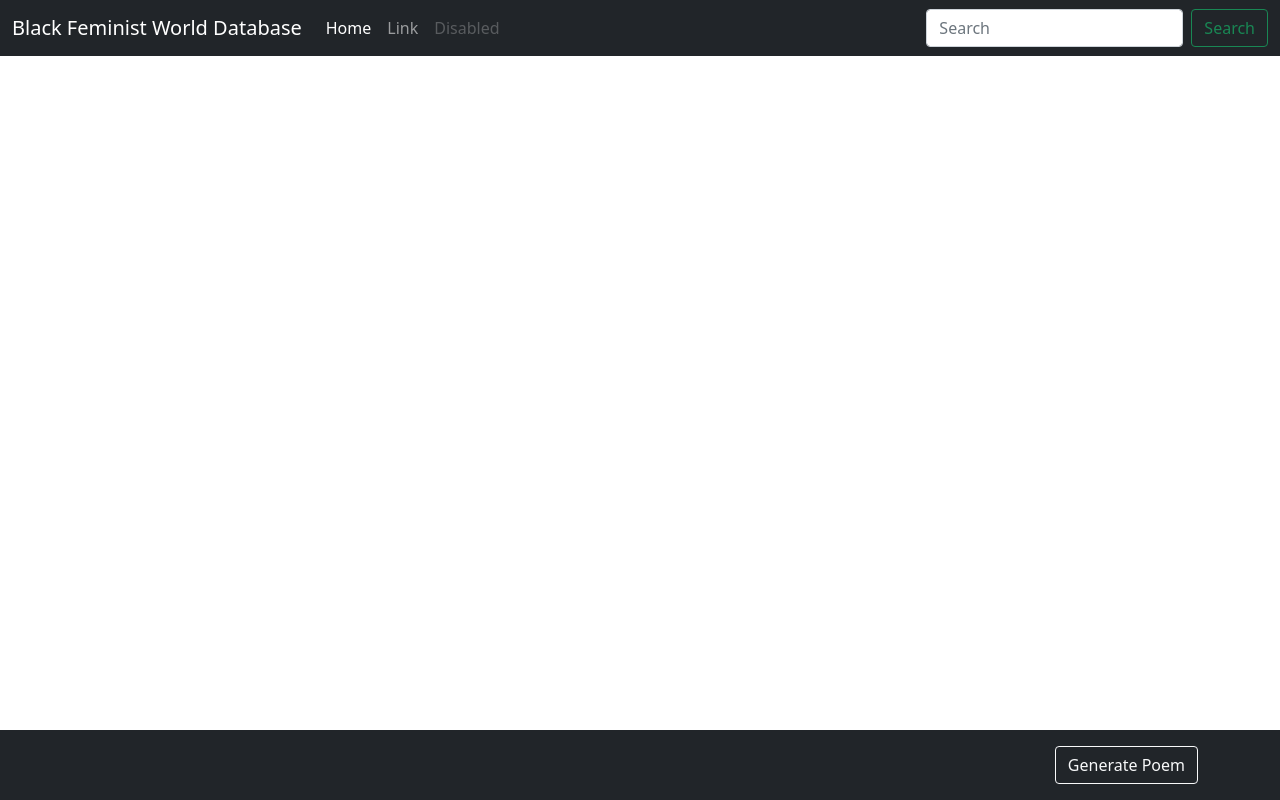
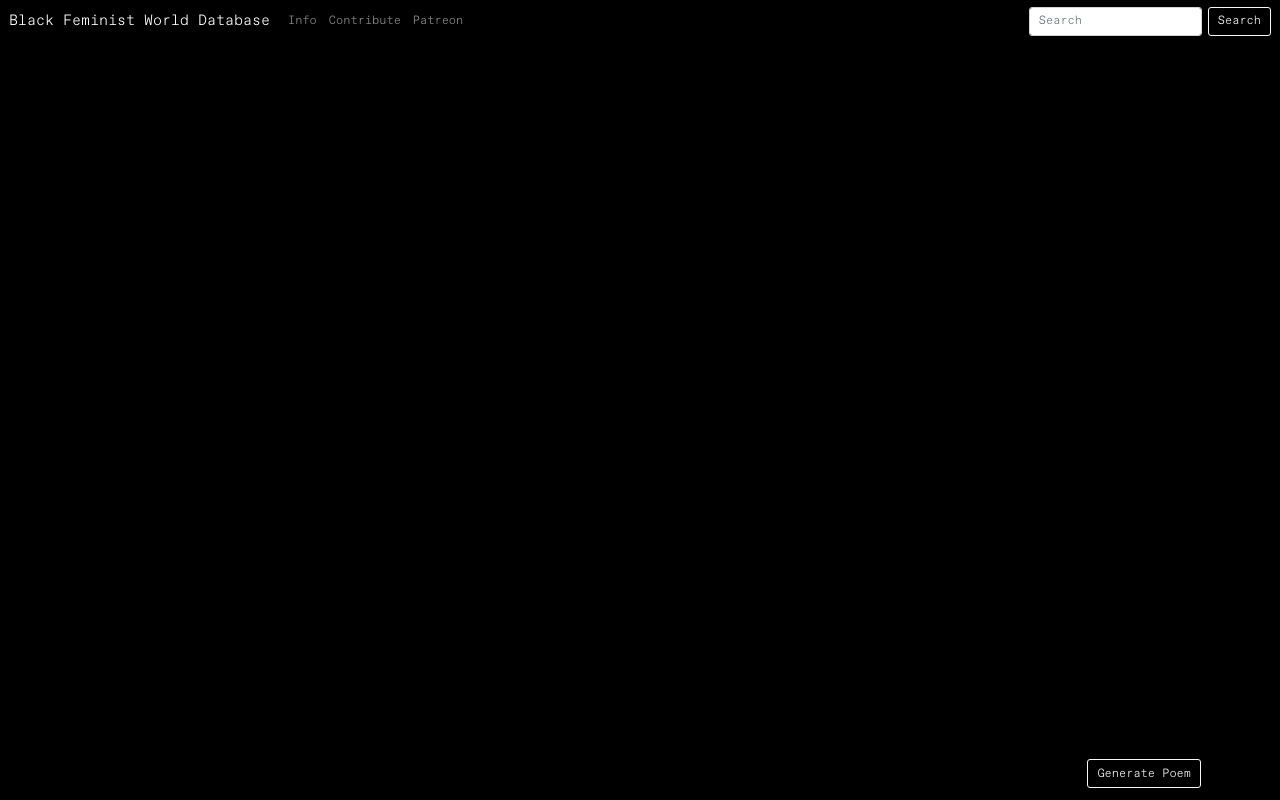
Before and after one commit to AyanaZaire/black-feminist-world, a plain HTML site: page index.html in a window 1280 px wide. Drawn offline with nearby package versions, Linux system fonts and the light colour scheme; no server answers.

Commit message:
updated css to all black everything and white borders

```diff
--- a/index.html
+++ b/index.html
@@ -13,6 +13,22 @@
   <title>Black Feminist World Database</title>
   <script type="text/javascript" src="index.js"></script>
   <style>
+
+   @font-face { font-family: FavoritMono; src: url('ABCFavoritMono-Light.otf'); }
+
+  /* default font-size is 16px - https://bootstrapcreative.com/bootstrap-text-sizes/ */
+  html {
+  font-size: 12px;
+  }
+
+   body {
+     background-color:black;
+     font-family: FavoritMono, sans-serif;
+   }
+
+   small, a {
+     color: #917a4f;
+   }
 
   img {
     object-fit: cover;
@@ -34,6 +50,10 @@
       padding-top: 20px;
       background-color: #f1f1f1;
       height: 100%;
+    }
+
+    .navbar {
+      background-color: #000000;
     }
 
     /* Set black background color, white text and some padding */
@@ -85,11 +105,11 @@
     }
   </style>
 </head>
-<body>
+<body class="text-white">
 <script src="https://cdn.jsdelivr.net/npm/bootstrap@5.0.2/dist/js/bootstrap.bundle.min.js" integrity="sha384-MrcW6ZMFYlzcLA8Nl+NtUVF0sA7MsXsP1UyJoMp4YLEuNSfAP+JcXn/tWtIaxVXM" crossorigin="anonymous"></script>
 <header>
   <!-- Fixed navbar -->
-  <nav class="navbar navbar-expand-md navbar-dark fixed-top bg-dark">
+  <nav class="navbar fixed-top navbar-expand-md navbar-dark" style="background-color: #000000;">
     <div class="container-fluid">
       <a class="navbar-brand" href="#">Black Feminist World Database</a>
       <button class="navbar-toggler" type="button" data-bs-toggle="collapse" data-bs-target="#navbarCollapse" aria-controls="navbarCollapse" aria-expanded="false" aria-label="Toggle navigation">
@@ -98,18 +118,18 @@
       <div class="collapse navbar-collapse" id="navbarCollapse">
         <ul class="navbar-nav me-auto mb-2 mb-md-0">
           <li class="nav-item">
-            <a class="nav-link active" aria-current="page" href="#">Home</a>
+            <a class="nav-link" href="#">Info</a>
           </li>
           <li class="nav-item">
-            <a class="nav-link" href="#">Link</a>
+            <a class="nav-link" href="#">Contribute</a>
           </li>
           <li class="nav-item">
-            <a class="nav-link disabled" href="#" tabindex="-1" aria-disabled="true">Disabled</a>
+            <a class="nav-link" href="https://www.patreon.com/seedapress">Patreon</a>
           </li>
         </ul>
         <form class="d-flex">
           <input class="form-control me-2" type="search" placeholder="Search" aria-label="Search">
-          <button class="btn btn-outline-success" type="submit">Search</button>
+          <button class="btn btn-outline-light" type="submit">Search</button>
         </form>
       </div>
     </div>
@@ -138,7 +158,7 @@
 </div>
 <br>
 
-<footer class="footer fixed-bottom mt-auto py-3 bg-dark">
+<footer class="footer fixed-bottom mt-auto py-3" style="background-color: #000000;">
   <div class="container">
     <div class="row">
      <div class="col-auto me-auto">
--- a/index.js
+++ b/index.js
@@ -18,15 +18,15 @@ function loadEntries() {
     entries.forEach(entry => {
       allEntries.push(entry)
       let entryBioToTrim = entry.bio
-      let maxLength = 20
+      let maxLength = 50
       let trimmedBio = entryBioToTrim.substr(0, maxLength)
       let card =
       `<div class="col">
-        <div class="card h-100">
+        <div class="card h-100 border-light" style="background-color:black;">
           <img src="${entry.image}" class="card-img-top" alt="${entry.name}">
           <div class="card-body">
             <h5 class="card-title">${entry.name}</h5>
-            <p class="card-text"><small class="text-muted">${entry.born}</small></p>
+            <p class="card-text"><small>${entry.born}</small></p>
             <p class="card-text">${trimmedBio}...</p>
           </div>
           <div class="card-footer">
@@ -113,9 +113,9 @@ function showEntry(id) {
     <img src="${entryToShow[0].image}" class="col-md-4 float-md-start" alt="${entryToShow[0].name}" style="margin-right: 20px;">
     <div >
       <h5 class="card-title">${entryToShow[0].name}</h5>
-      <p class="card-text"><small class="text-muted">${entryToShow[0].birthplace} — ${entryToShow[0].born}</small></p>
+      <p class="card-text"><small>${entryToShow[0].birthplace} — ${entryToShow[0].born}</small></p>
       <p>${entryToShow[0].bio}</p>
-      <a href="${entryToShow[0].source}"><small class="text-muted">Source</small></a>
+      <a href="${entryToShow[0].source}"><small>by ${entryToShow[0].author}</small></a>
     </div>
   </div>
 `
```
Also changed, not shown: ABCFavoritMono-Light.otf (added), db.json.
